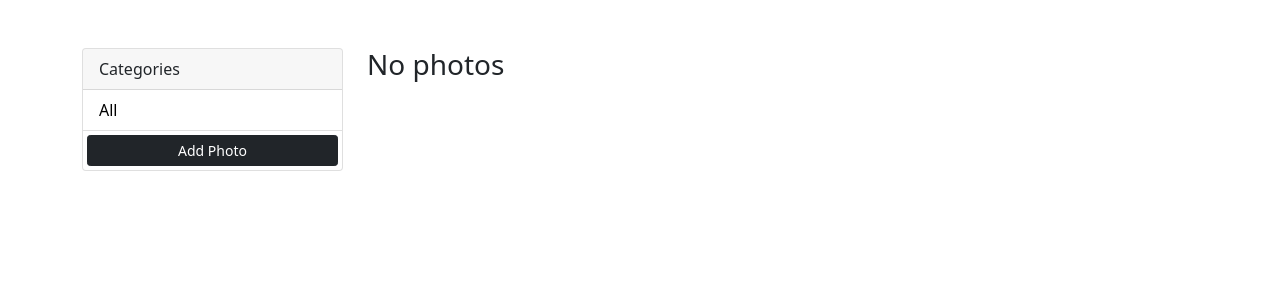
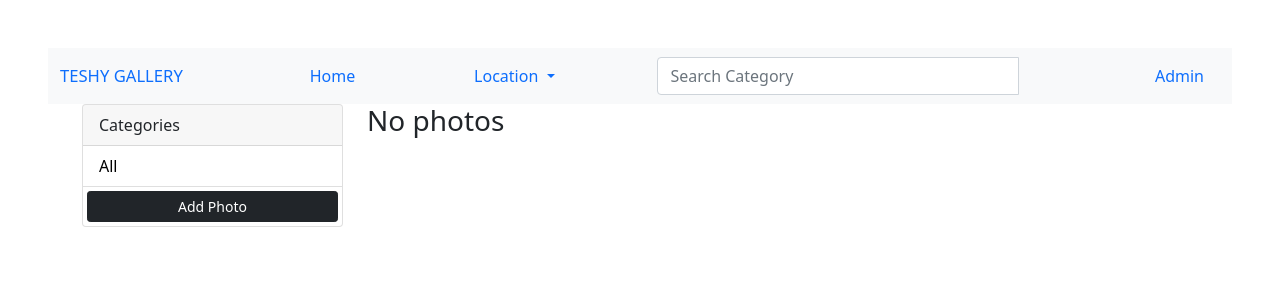
Before and after one commit to Teresiah-cpu/Tesh-gallery, a Django app: page / in a window 1280 px wide. Shown: the top 300 px of the page. Run offline with Django 3.2, Linux system fonts and the light colour scheme; data that the repository does not hold is empty.

Commit message:
ft:this will add navabar

```diff
--- a/photos/templates/photos/gallery.html
+++ b/photos/templates/photos/gallery.html
@@ -25,7 +25,51 @@
 </head>
 
 <body class="m-5">
+    <nav class="navbar navbar-expand-lg bg-light ">
+        <div class="container-fluid">
+            <div class="navbar-header">
+                <a class="navbar-brand" style="font-size: 1.3vw; margin-top:2vw;" href="{% url 'gallery' %}">TESHY GALLERY</a>
+            </div>
+            <li class="nav-item" style="list-style-type: none;">
+                <a class="nav-link active" aria-current="page" href="{% url 'gallery' %}">Home</a>
+            </li>
+            <!-- Adding a search form  -->
+            <ul class="navbar-nav mr-auto">
 
+
+                <li class="nav-item dropdown">
+                    <a class="nav-link dropdown-toggle" href="#" id="navbarDropdown" role="button" data-toggle="dropdown"
+                        aria-haspopup="true" aria-expanded="false">
+                        Location
+                    </a>
+
+                    <div class="dropdown-menu" aria-labelledby="navbarDropdown">
+                        {% for location in locations %}
+                        <a class="dropdown-item" href="{% url 'get_location' location.id %}">{{location.name}}</a>
+                        {%endfor%}
+                    </div>
+                </li>
+            </ul>
+            <div class="col-sm-4 col-md-4 navbar-right">
+
+                <form class="navbar-form" role="search" action="">
+
+                    <div class="input-group">
+                        <input type="text" class="form-control" placeholder="Search Category" name="Category">
+                        <div class="input-group-btn">
+                            <button class="btn btn-default" type="submit"><i
+                                    class="glyphicon glyphicon-search"></i></button>
+                        </div>
+                    </div>
+
+                </form>
+            </div>
+            <li style="list-style: none;" class="nav-item">
+                <a class="nav-link" href="/admin">Admin</a>
+            </li>
+            <!-- search form end -->
+        </div>
+    </nav>
     <div class="container">
         <div class="row">
             <div class="col-md-3">
```
Also changed, not shown: photos/templates/photos/base.html (added, +35 -0 lines), photos/templates/photos/navbar.html (added, +14 -0 lines), photos/templates/photos/location.html (added), photos/templates/photos/search.html (added).
